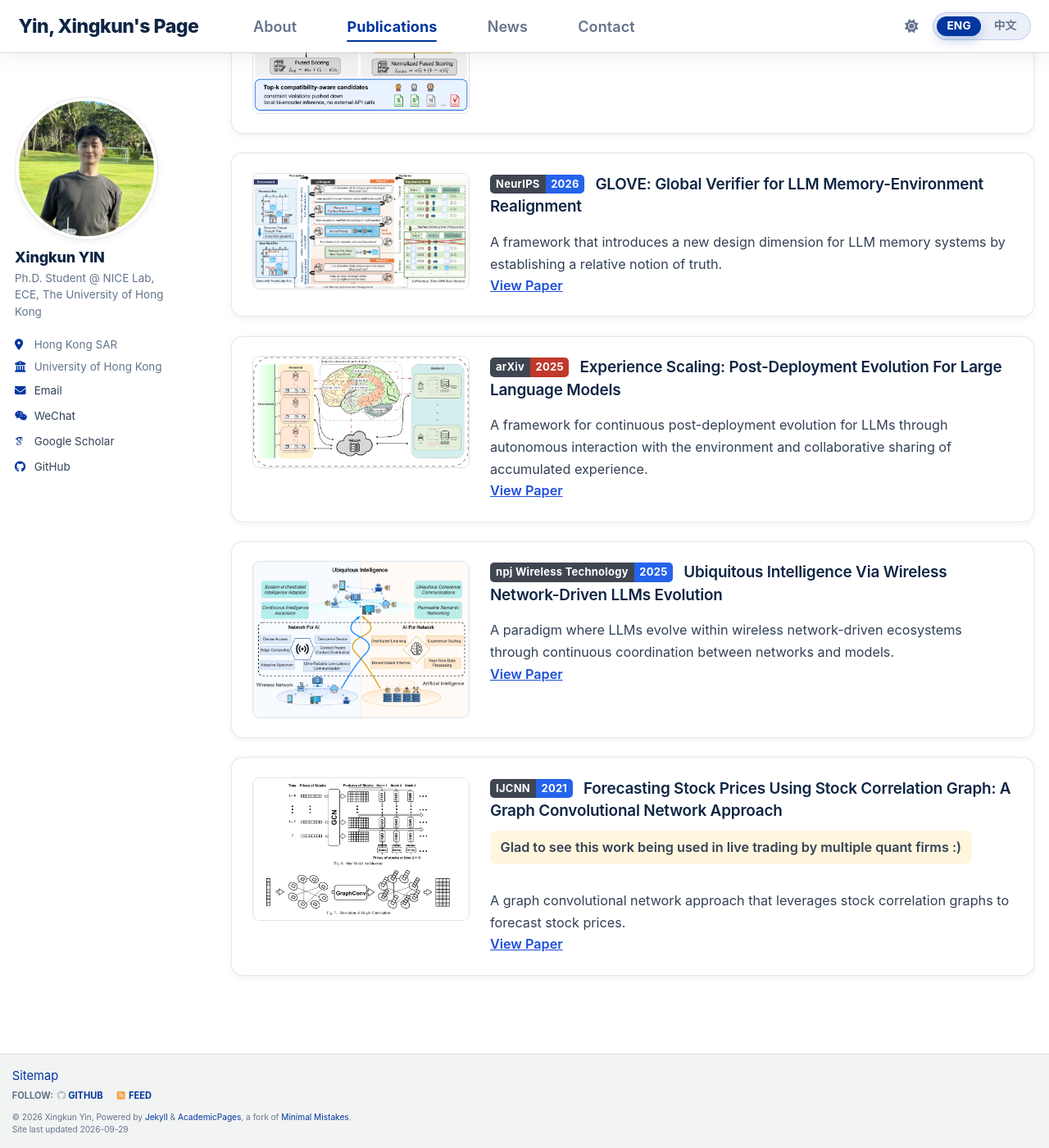
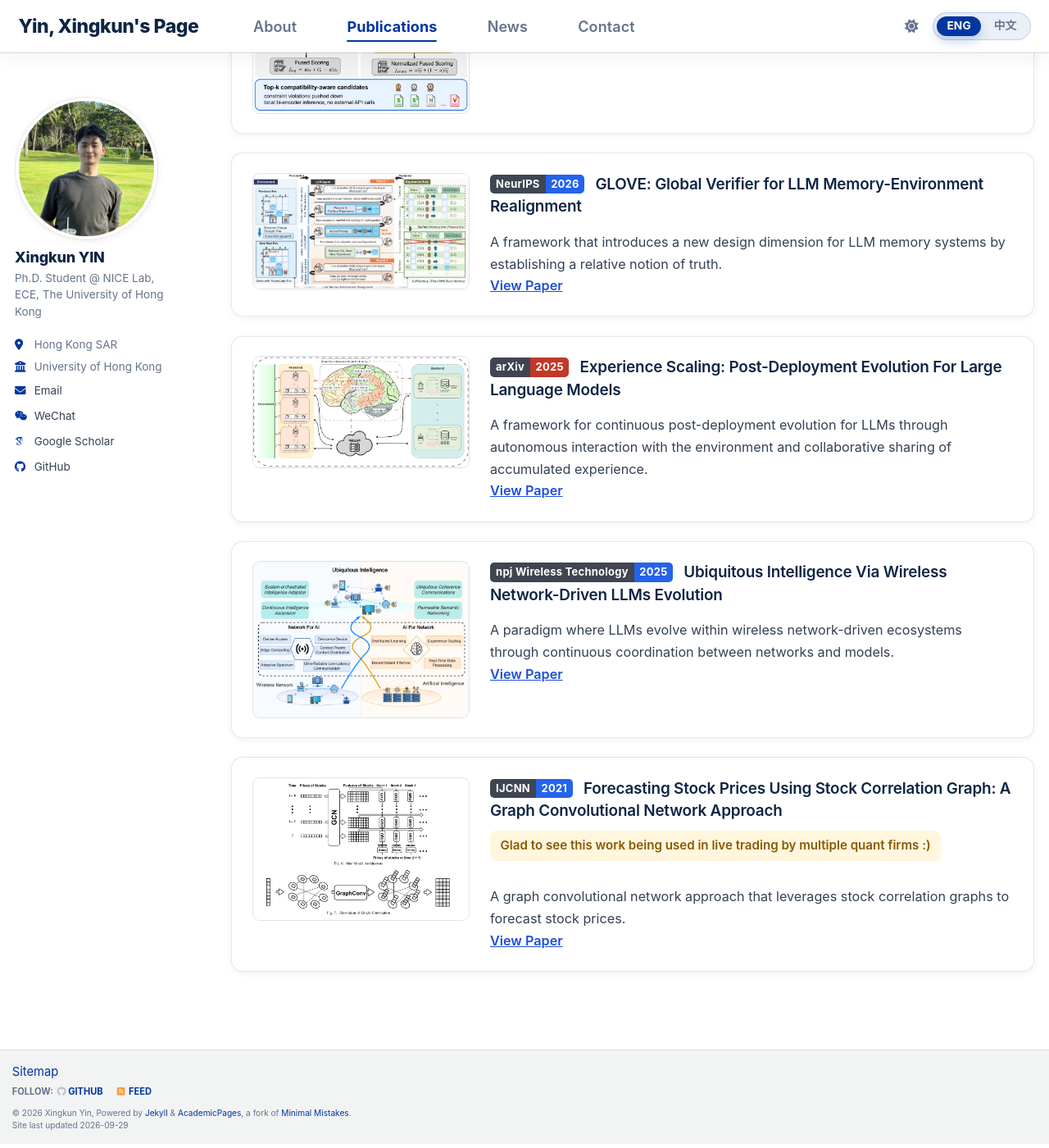
Before and after one commit to troyyxk/troyyxk.github.io, a Jekyll site: the page built from _pages/publications.html, in a window 1280 px wide and 1400 px high, scrolled down 563 px. Shown: the whole window at 82% size. Built offline with Jekyll 4.4.1, drawn with Linux system fonts in a browser that asks for light colours; some web fonts are replaced; a script bundle is joined from its source files by our own code; library files that are not in the unit come from our copies; comment, search, counter and statistics services are not loaded.

Commit message:
Scope the card note past the content block's paragraph rule
.pub-card__content p sets the colour and type size for every paragraph in the
card, and it outranked the note's single class, so the light theme lost the
amber text the dark theme kept.

```diff
--- a/_sass/layout/_redesign.scss
+++ b/_sass/layout/_redesign.scss
@@ -796,8 +796,9 @@
 /* Optional one-line note directly under a card title. It is the one warm
    colour on the page, which is the point: it flags news worth noticing (a
    paper used in practice, an award) without competing with the accent blue
-   used by every link and button around it. */
-.pub-note {
+   used by every link and button around it. Scoped through `.pub-card__content`
+   so it outranks that block's generic `p` colour and type size. */
+.pub-card__content .pub-note {
   display: inline-block;
   margin: 0 0 0.8rem;
   padding: 0.42rem 0.7rem;
@@ -809,7 +810,7 @@
   line-height: 1.45;
 }
 
-html[data-theme="dark"] .pub-note {
+html[data-theme="dark"] .pub-card__content .pub-note {
   background: rgba(255, 196, 61, 0.16);
   color: #f0c36a;
 }
```
